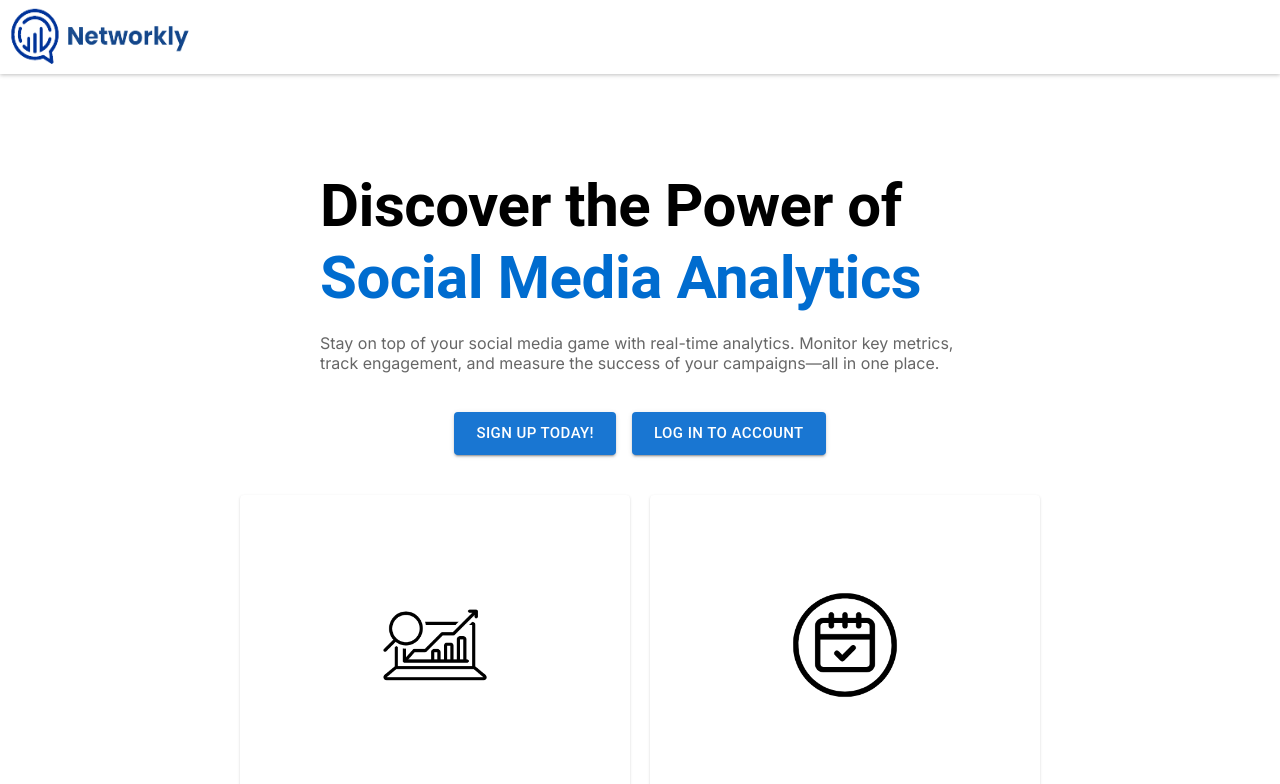
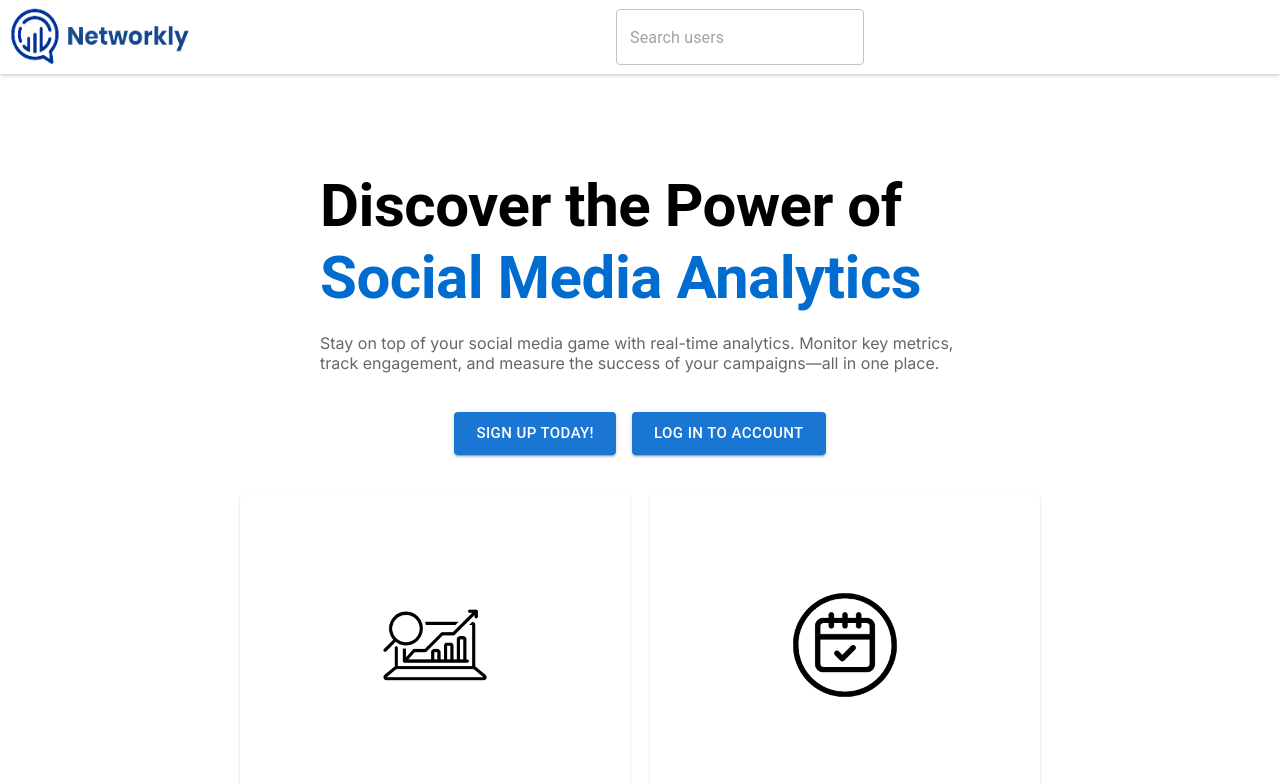
Before and after one commit to Dzenoo/Social-Media-App, a Next.js app: page / in a window 1280 px wide. Shown: the top 784 px of the page. Built offline with nearby package versions, Linux system fonts and the light colour scheme.

Commit message:
Adding user search

```diff
--- a/components/Navbar/HomeNavbar.jsx
+++ b/components/Navbar/HomeNavbar.jsx
@@ -3,17 +3,81 @@ import Image from "next/image";
 import Link from "next/link";
 import classes from "../../css/HomeNavbar.module.css";
 import { usePathname } from "next/navigation";
-import { Typography } from "@mui/material";
+import { Card, TextField, Typography } from "@mui/material";
+import { useState } from "react";
 
 const HomeNavbar = () => {
   const pathname = usePathname();
+  const [results, setResults] = useState([]);
+  const [isActive, setisActive] = useState(false);
   const token = JSON.parse(localStorage.getItem("userdata"));
   const user = JSON.parse(localStorage.getItem("userinfo"));
+
+  const searchContainerClasses = isActive
+    ? `${classes.search_container} ${classes.isActive}`
+    : `${classes.search_container}`;
+
+  async function searchUser(e) {
+    const value = e.target.value;
+
+    try {
+      if (value) {
+        const res = await fetch(`/api/search/${value}`);
+        const resData = await res.json();
+
+        if (res.ok) {
+          setResults(resData);
+          setisActive(true);
+        }
+      } else {
+        setResults([]);
+        setisActive(false);
+      }
+    } catch (err) {
+      console.error(err);
+    }
+  }
 
   return (
     <header className={classes.home_navbar}>
       <div>
         <Image src="/images/logo_blue.png" width={200} height={70} alt="logo" />
+      </div>
+      <div className={classes.search_form_div}>
+        <div className={classes.search_bar}>
+          <TextField
+            placeholder="Search users"
+            type="text"
+            required
+            onChange={searchUser}
+            onMouseEnter={() => setisActive(true)}
+            onMouseLeave={() => setisActive(false)}
+          />
+        </div>
+        <Card
+          className={searchContainerClasses}
+          onMouseLeave={() => setisActive(false)}
+          onMouseEnter={() => setisActive(true)}
+        >
+          {isActive &&
+            results.map((result, i) => {
+              return (
+                <Link href={`/${result._id}`} key={i}>
+                  <div className={classes.result_div}>
+                    <Image
+                      src={result.image}
+                      width={60}
+                      height={60}
+                      alt="user"
+                    />
+                    <Typography fontWeight="bold" color="textPrimary">
+                      {result.first_name} {result.last_name}
+                    </Typography>
+                  </div>
+                </Link>
+              );
+            })}
+        </Card>
       </div>
       <div className={classes.nav_buttons}>
         {token?.token ? (
--- a/components/Posts/Post.jsx
+++ b/components/Posts/Post.jsx
@@ -144,7 +144,7 @@ const Post = ({
       timeDifferenceDays === 1 ? "day" : "days"
     } ago`;
   } else if (timeDifferenceHours > 0) {
-    formattedTimeDifference = `${timeDifferenceHours} hr ago`;
+    formattedTimeDifference = `${timeDifferenceHours}hr ago`;
   } else {
     const timeDifferenceMinutes = Math.floor(timeDifference / (1000 * 60));
     formattedTimeDifference = `${timeDifferenceMinutes} minutes ago`;
--- a/css/HomeNavbar.module.css
+++ b/css/HomeNavbar.module.css
@@ -18,3 +18,46 @@
   gap: 1em;
   margin-right: 20px;
 }
+
+.search_form_div {
+  position: relative;
+}
+
+.search_form_div .search_container {
+  position: absolute;
+  width: 0;
+  height: 0;
+  padding: 0;
+  transition: 0.3s;
+}
+
+.search_form_div .search_container.isActive {
+  width: 300px;
+  height: 300px;
+}
+
+.search_form_div .search_bar {
+  display: flex;
+  align-items: center;
+}
+
+.search_form_div .search_container a {
+  text-decoration: none;
+}
+
+.result_div {
+  display: flex;
+  align-items: center;
+  gap: 12px;
+  padding: 12px;
+  box-shadow: 0px 1px 4px rgba(0, 0, 0, 0.25);
+}
+
+.result_div img {
+  border-radius: 100px;
+}
+
+.result_div:hover {
+  box-shadow: 0px 1px 4px rgba(0, 0, 0, 0.623);
+  transition: 0.3s;
+}
```
Also changed, not shown: app/api/search/[username]/route.jsx (added, +21 -0 lines).
